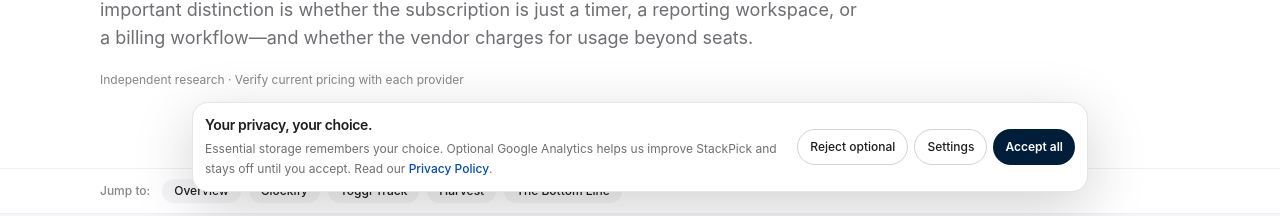
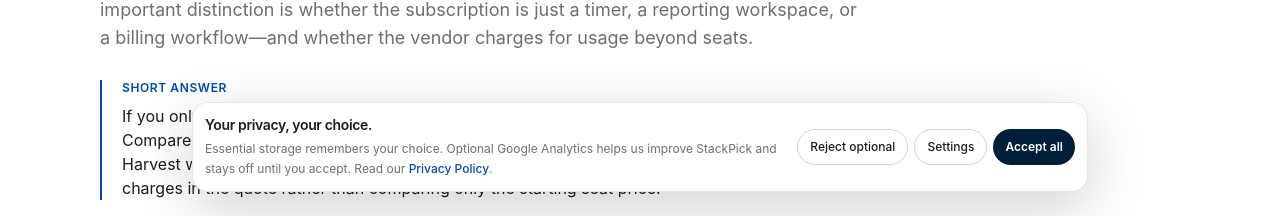
Before and after one commit to LinukaBandara/StackPick, a Next.js app: page /best/time-tracking-software-pricing in a window 1280 px wide. Shown: the part 584-800 px from the top of the page. Built offline with nearby package versions, Linux system fonts and the light colour scheme; no server answers.

Commit message:
Add decision summary to comparison guide

```diff
--- a/app/best/time-tracking-software-pricing/page.tsx
+++ b/app/best/time-tracking-software-pricing/page.tsx
@@ -20,6 +20,7 @@ export default function Page() {
     <ComparisonArticle
       title="Time Tracking Software Pricing: What Freelancers and Teams Pay"
       slug="time-tracking-software-pricing"
+      quickAnswer="If you only need a timer, start with a free plan and avoid paying for features you will not use. Compare Clockify for approvals and team controls, Toggl Track for reporting and planning, and Harvest when time tracking should feed client invoices. For Harvest, include any usage-based charges in the quote rather than comparing only the starting seat price."
       intro="Time tracking tools can look inexpensive until you need approvals, billable rates, project budgets or client invoices. This guide compares published US prices for three popular options and calculates the seat-based portion of a five- or ten-person team's bill. The important distinction is whether the subscription is just a timer, a reporting workspace, or a billing workflow—and whether the vendor charges for usage beyond seats."
       pricingNote="Prices checked against official vendor pages on October 18, 2026. USD, before tax. Annual prices are monthly equivalents paid upfront for a year. Prices and plan limits can change by region and account. Harvest's paid prices are starting rates and additional usage-based fees may apply for projects, clients, tasks and invoices; its public pricing page does not list all overage amounts."
       tools={[
```
